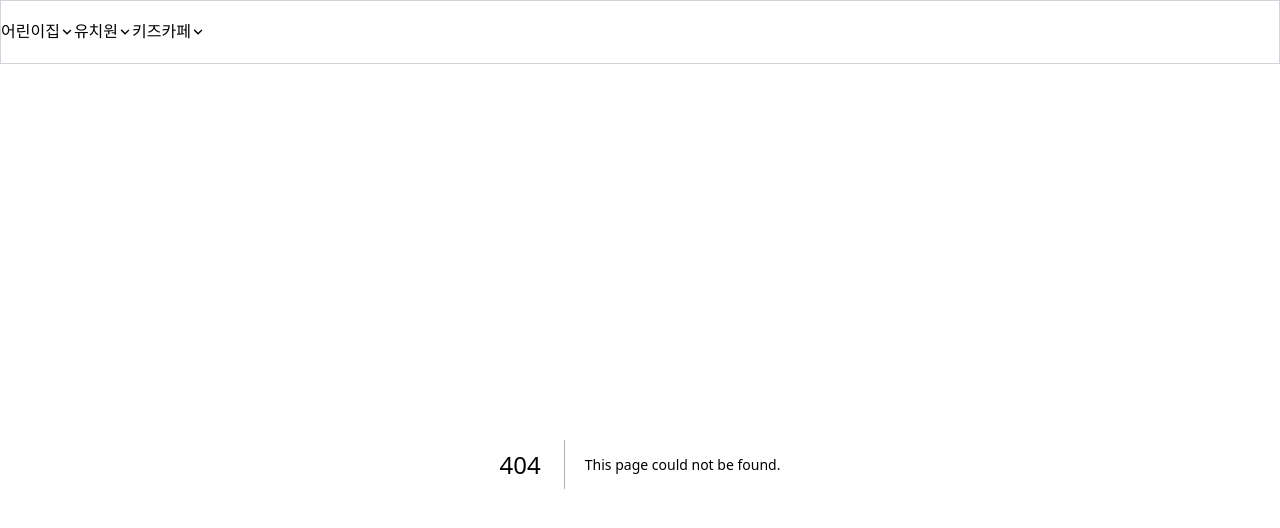
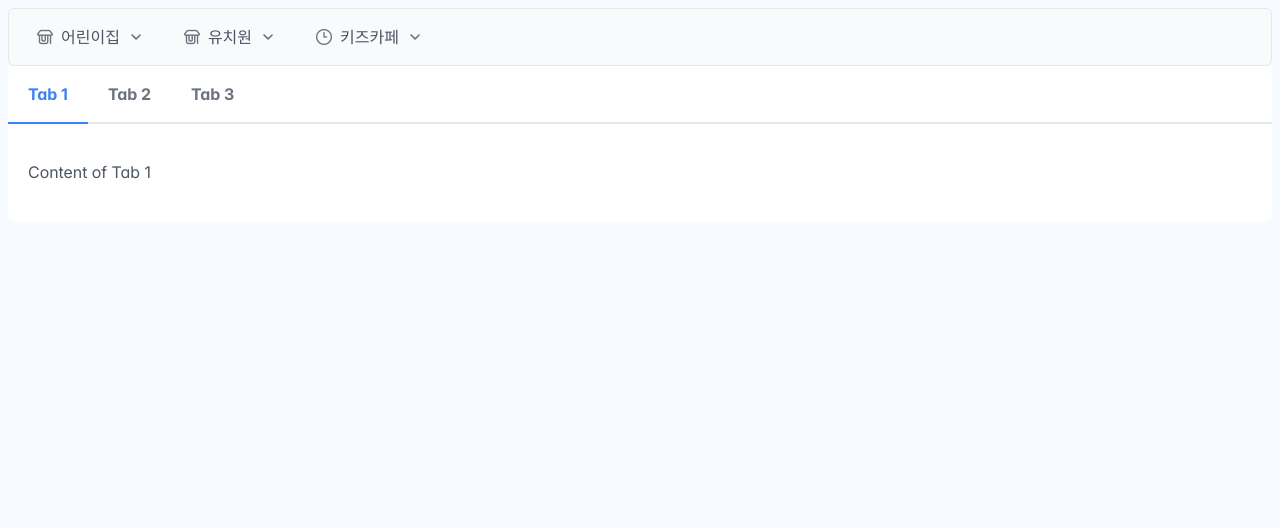
Before and after one commit to yumi-kim-0827/childcarekoreaplatform, a Next.js app: page /test in a window 1280 px wide. Before the commit this address had no page. Shown: the top 528 px of the page. Built offline with nearby package versions, Linux system fonts and the light colour scheme.

Commit message:
remove : tailwind 삭제 (css 중복 문제)

```diff
--- a/package.json
+++ b/package.json
@@ -17,10 +17,7 @@
     "xml2js": "^0.6.2"
   },
   "devDependencies": {
-    "autoprefixer": "^10.4.19",
     "eslint": "^8",
-    "eslint-config-next": "14.2.5",
-    "postcss": "^8.4.40",
-    "tailwindcss": "^3.4.7"
+    "eslint-config-next": "14.2.5"
   }
 }
--- a/pages/_app.js
+++ b/pages/_app.js
@@ -1,6 +1,6 @@
 import "@/src/styles/globals.css";
 import "@/src/styles/custom.css";
-import { PrimeReactProvider, PrimeReactContext } from "primereact/api";
+import { PrimeReactProvider } from "primereact/api";
 //components
 import HeaderContainer from "@/src/components/header/HeaderContainer";
 
--- a/pages/index.js
+++ b/pages/index.js
@@ -1,4 +1,5 @@
 import React, { useState } from "react";
+
 //components
 import Layout from "@/src/components/layout/Layout";
 import CardShelf from "@/src/components/layout/CardShelf";
--- /dev/null
+++ b/pages/test.js
@@ -0,0 +1,20 @@
+import React from "react";
+import { TabView, TabPanel } from "primereact/tabview";
+
+const Test = () => {
+  return (
+    <TabView>
+      <TabPanel header="Tab 1">
+        <p>Content of Tab 1</p>
+      </TabPanel>
+      <TabPanel header="Tab 2">
+        <p>Content of Tab 2</p>
+      </TabPanel>
+      <TabPanel header="Tab 3">
+        <p>Content of Tab 3</p>
+      </TabPanel>
+    </TabView>
+  );
+};
+
+export default Test;
--- a/postcss.config.js
+++ /dev/null
@@ -1,6 +0,0 @@
-module.exports = {
-  plugins: {
-    tailwindcss: {},
-    autoprefixer: {},
-  },
-}
--- a/src/components/button/ImgButton.js
+++ b/src/components/button/ImgButton.js
@@ -3,7 +3,7 @@ import Image from "next/image";
 
 const ImgButton = ({ src, text }) => {
   return (
-    <button className="inline-block w-full min-h-[6.25rem] flex flex-col justify-between items-center gap-4">
+    <button>
       <Image
         src={src}
         alt="버튼 아이콘"
--- a/src/components/header/Header.js
+++ b/src/components/header/Header.js
@@ -3,7 +3,7 @@ import { MegaMenu } from "primereact/megamenu";
 
 const Header = ({ menuItems }) => {
   return (
-    <header className="flex flex-col justify-center w-screen h-16 border border-gray-300 bg-white">
+    <header>
       <MegaMenu model={menuItems} breatkpoint="960px" className="bg-white" />
     </header>
   );
--- a/src/styles/globals.css
+++ b/src/styles/globals.css
@@ -1,19 +1,7 @@
-@tailwind base;
-@tailwind components;
-@tailwind utilities;
-
-/* PrimeReact Theme */
+/* PrimeReact Styles */
 @import "primereact/resources/themes/lara-light-blue/theme.css";
-/* PrimeReact Core Styles */
 @import "primereact/resources/primereact.min.css";
-/* PrimeIcons */
 @import "primeicons/primeicons.css";
-
-:root {
-  --foreground-rgb: 0, 0, 0;
-  --background-start-rgb: 214, 219, 220;
-  --background-end-rgb: 255, 255, 255;
-}
 
 html,
 body {
--- a/tailwind.config.js
+++ /dev/null
@@ -1,24 +0,0 @@
-/** @type {import('tailwindcss').Config} */
-module.exports = {
-  content: [
-    "./pages/**/*.{js,ts,jsx,tsx,mdx}",
-    "./src/**/*.{js,ts,jsx,tsx,mdx}",
-  ],
-  theme: {
-    extend: {
-      colors: {
-        "font-white": "#ffffff",
-        "light-gray": "#EDF5FF",
-        "dark-gray": "#333333",
-        "dark-purple": "#8354D4",
-        "sweat-purple": "#9477FF",
-        "sweat-orange": "#FFC261",
-        "sweat-yellow": "#FEF6A3",
-        "light-pink": "#FFC3F7",
-        "light-skyblue": "#A3CFFF",
-        "dark-blue": "#60AAFA",
-      },
-    },
-  },
-  plugins: [],
-};
```
Also changed, not shown: 1 other file (tests, documents, lock files or other folders).
